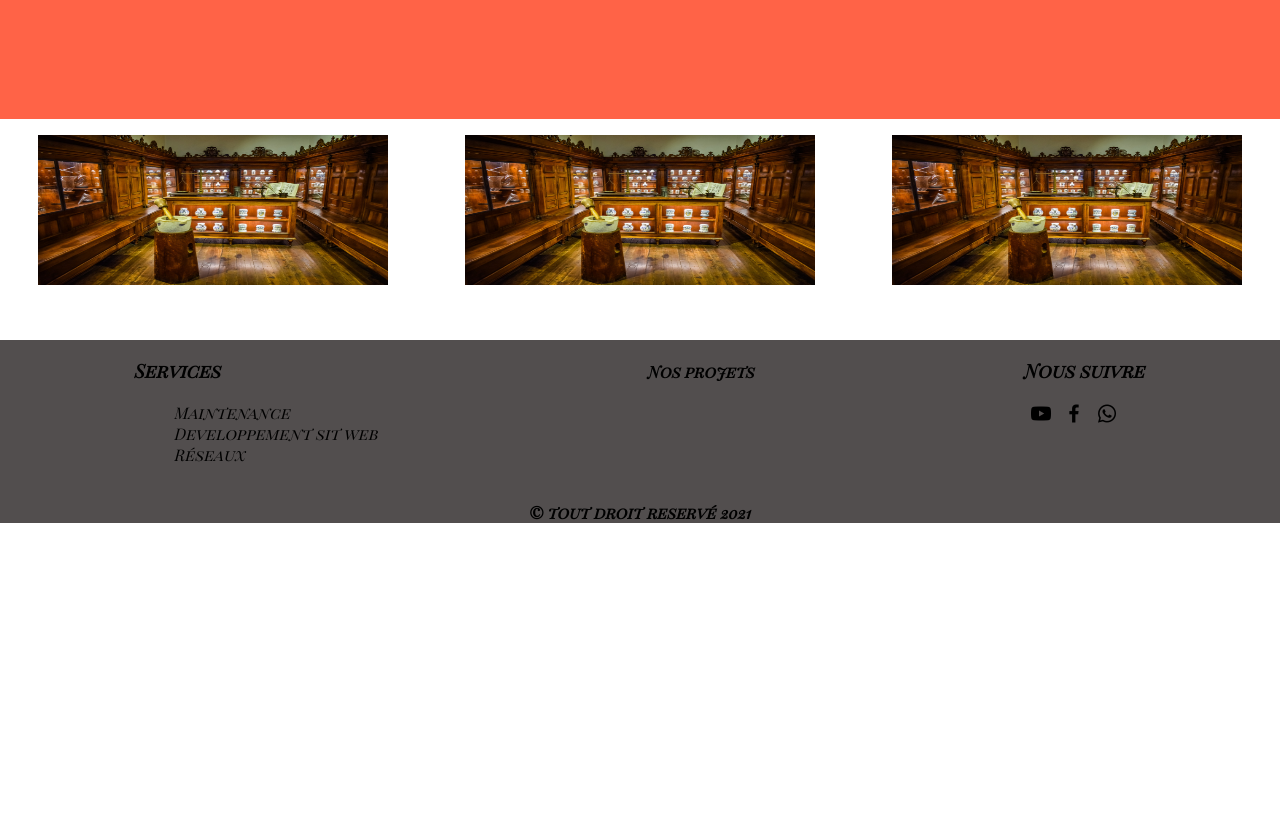
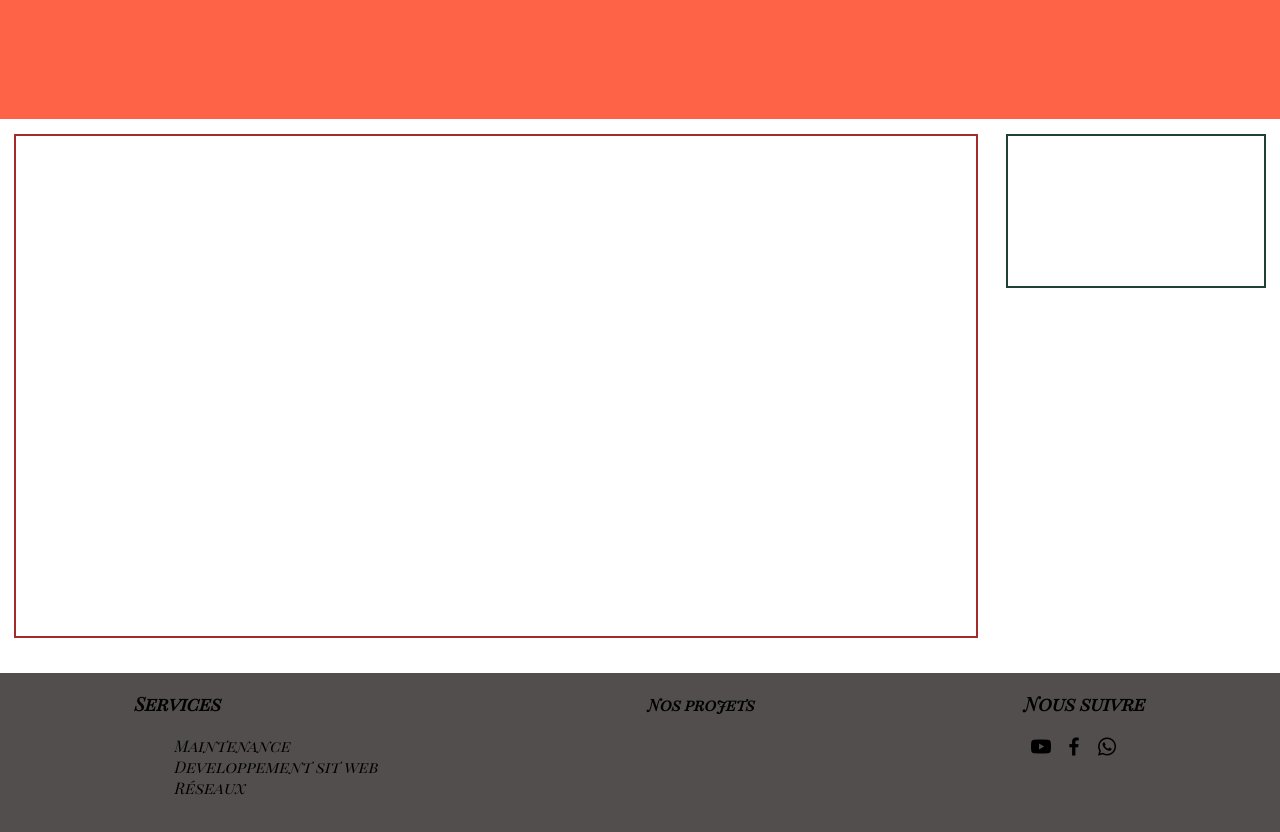
Before and after one commit to Nahos9/Templates, a plain HTML site: page index.html in a window 1280 px wide. Shown: the part 600-1432 px from the top of the page. Before the commit the page ends 1145 px from the top, so only its background shows below. Drawn offline with nearby package versions, Linux system fonts and the light colour scheme.

Commit message:
Mise à jour du template

```diff
--- a/index.html
+++ b/index.html
@@ -34,9 +34,12 @@
         </p>
     </section>
     <section class="sect2">
-       <p> <img src="./img/logo2.jpg" alt=""></p>
-       <p> <img src="./img/logo2.jpg" alt=""></p>
-       <p> <img src="./img/logo2.jpg" alt=""></p>
+        <div class="part-gauche">
+
+        </div>
+        <div class="part-droite">
+
+        </div>
     </section>
 
       <!-- NavBar -->
--- a/style.css
+++ b/style.css
@@ -79,11 +79,20 @@ body,html{
     display: flex;
     justify-content: space-around;
 }
-.sect2 img{
-    width: 350px;
+.sect2 .part-gauche{
+    width: 75%;
+    margin-top: 15px;
+    height: 500px;
+    border: 2px solid black;
+    border-color: brown;
+}
+.sect2 .part-droite{
+    width: 20%;
     height: 150px;
+    margin-top: 15px;
+    border: 2px solid black;
+    border-color: rgb(32, 63, 54);
 }
-
 /* Footer */
 
 footer{
```
